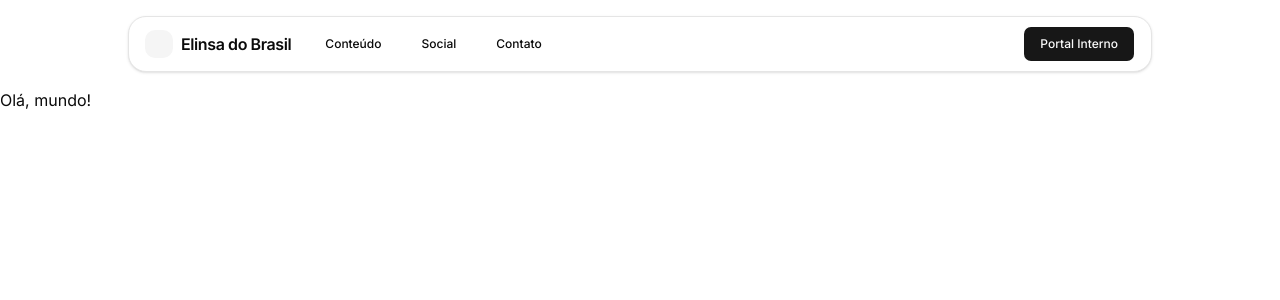
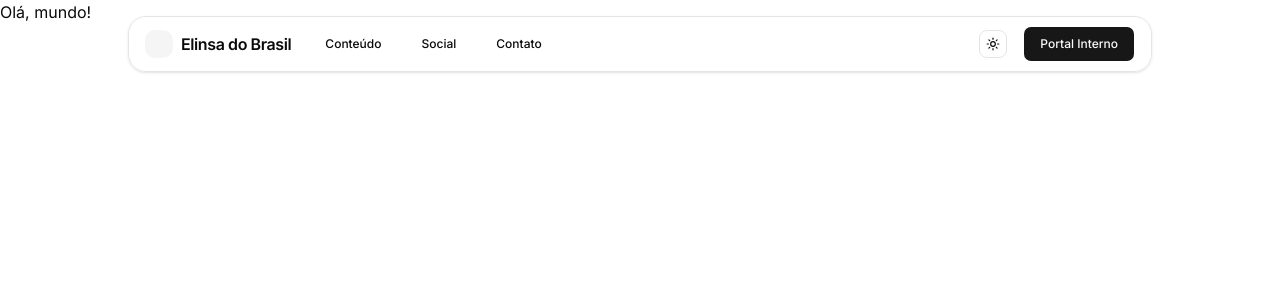
Before and after one commit to elinsa-do-brasil/site, a Next.js app: page / in a window 1280 px wide. Shown: the top 300 px of the page. Built offline with nearby package versions, Linux system fonts and the light colour scheme; some icons are missing.

Commit message:
feat(header): ajuste no cabeçalho para incluir ThemeToggle e melhorar estilos

```diff
--- a/components/header.tsx
+++ b/components/header.tsx
@@ -38,11 +38,12 @@ import {
   DropdownMenuTrigger,
 } from "@/components/ui/dropdown-menu";
 import { cn } from "@/lib/utils";
+import { ThemeToggle } from "./ui/theme-toggle";
 
 export function Header() {
   return (
-    <div className="w-full bg-background p-4 flex justify-center">
-      <header className="flex h-14 w-full max-w-5xl items-center justify-between rounded-2xl border border-border bg-card px-4 shadow-sm">
+    <div className="fixed top-0 z-50 w-full p-4 flex justify-center pointer-events-none">
+      <header className="pointer-events-auto flex h-14 w-full max-w-5xl items-center justify-between rounded-2xl border border-border bg-card/80 backdrop-blur-md px-4 shadow-sm">
         <div className="flex items-center gap-6">
           <Link
             href="/"
@@ -62,7 +63,7 @@ export function Header() {
           <div className="hidden md:block">
             <NavigationMenu>
               <NavigationMenuList className="gap-1">
-                <NavigationMenuItem>
+                <NavigationMenuItem className="">
                   <NavigationMenuTrigger className="bg-transparent">
                     Conteúdo
                   </NavigationMenuTrigger>
@@ -163,7 +164,8 @@ export function Header() {
         </div>
 
         <div className="flex items-center gap-4">
-          <DropdownMenu>
+          <ThemeToggle />
+          <DropdownMenu modal={false}>
             <DropdownMenuTrigger asChild>
               <Button className="font-medium rounded-md h-9 px-4">
                 Portal Interno
```
